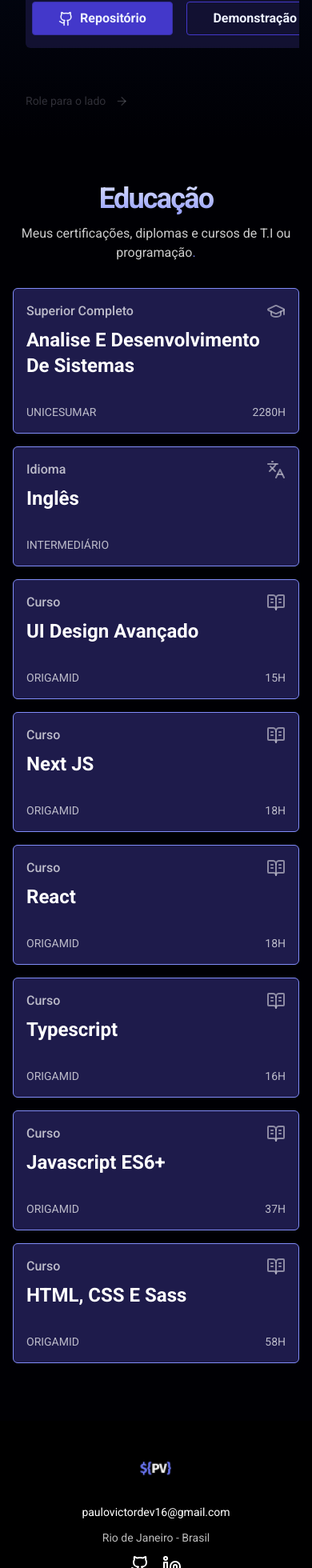
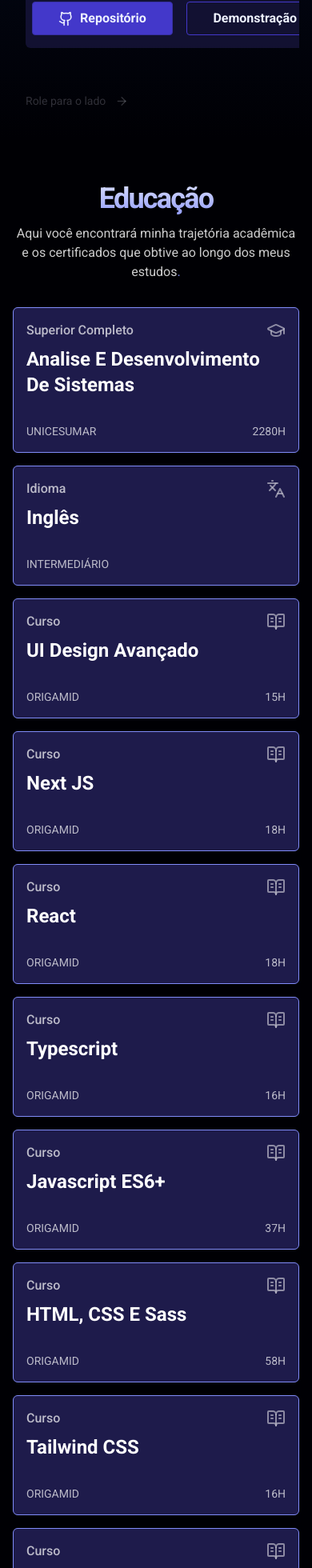
Before and after one commit to paulopbi/portfolio, a Next.js app: page / in a window 390 px wide. Shown: the part 2596-4556 px from the top of the page at 80% size. Built offline with nearby package versions, Linux system fonts and the light colour scheme.

Commit message:
chore: add new courses

```diff
--- a/src/sections/Estudos.tsx
+++ b/src/sections/Estudos.tsx
@@ -61,6 +61,20 @@ const formacoes = [
     icone: "curso",
     horas: 58,
   },
+  {
+    nome: "Tailwind CSS",
+    instituicao: "Origamid",
+    grau: "Curso",
+    icone: "curso",
+    horas: 16,
+  },
+  {
+    nome: "Git / Github ",
+    instituicao: "B7Web",
+    grau: "Curso",
+    icone: "curso",
+    horas: 20,
+  },
 ];
 
 export default function Estudos() {
@@ -72,11 +86,12 @@ export default function Estudos() {
       <div className="absolute left-4 top-20 hidden opacity-40 md:block">
         <Ornament_Icon />
       </div>
-      <div className="absolute bottom-20 right-4 hidden opacity-40 md:block">
+      <div className="absolute bottom-5 right-4 hidden opacity-40 md:block">
         <Ornament_Icon />
       </div>
       <SectionHeading title="Educação">
-        Meus certificações, diplomas e cursos de T.I ou programação
+        Aqui você encontrará minha trajetória acadêmica e os certificados que
+        obtive ao longo dos meus estudos
       </SectionHeading>
 
       <section className="container mx-auto grid grid-cols-1 gap-4 py-8 md:grid-cols-2 lg:grid-cols-3 xl:grid-cols-4">
```
